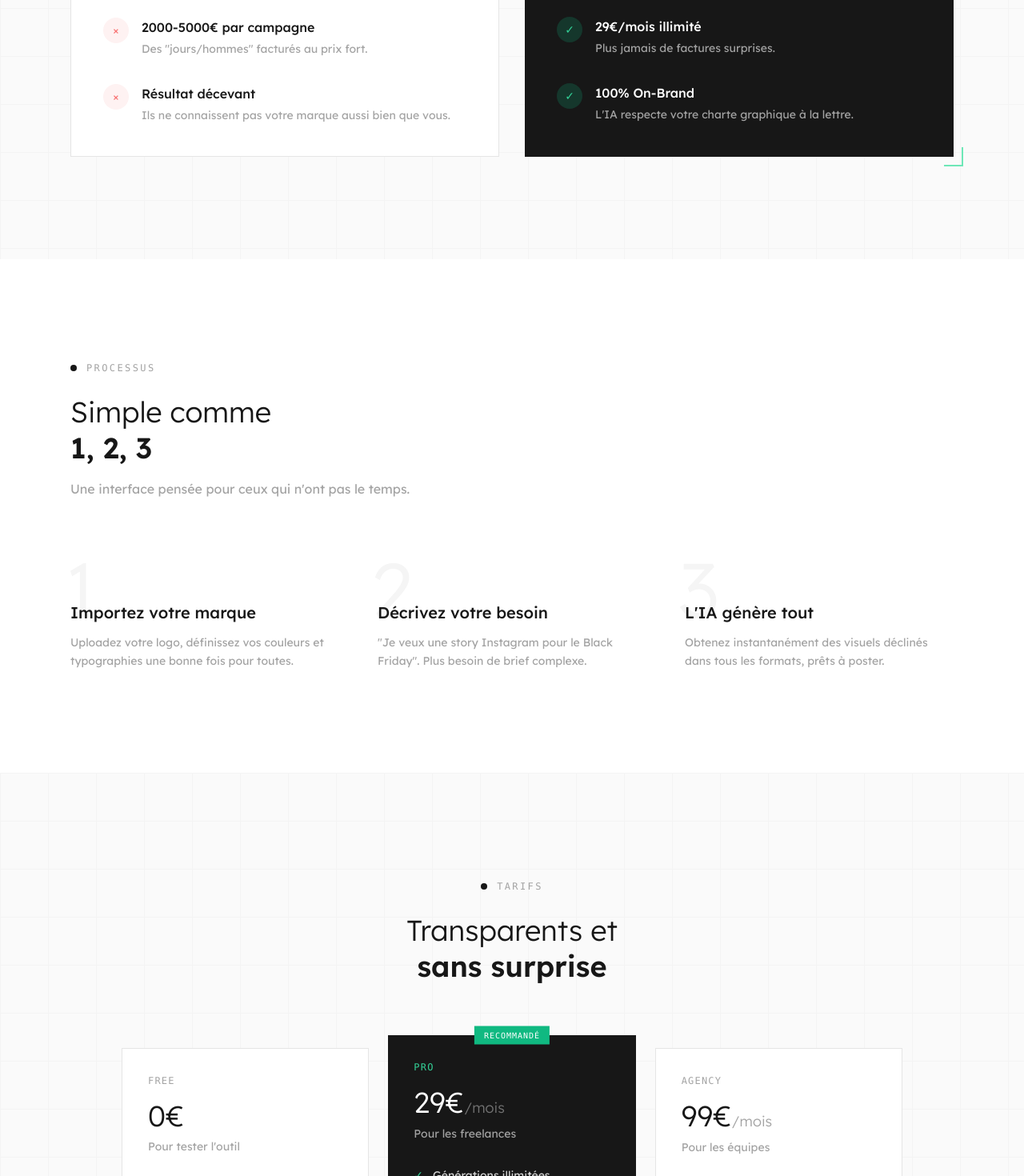
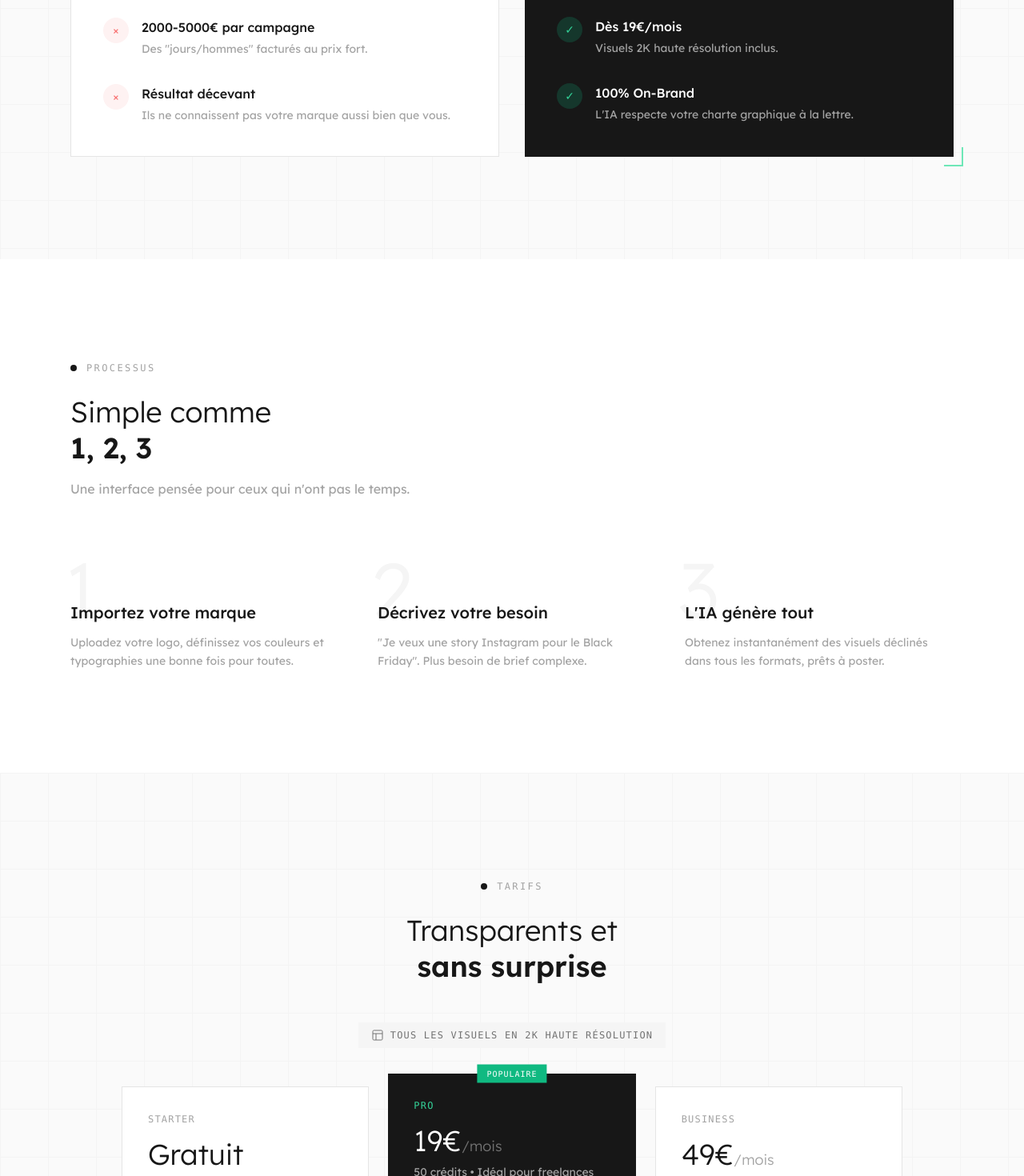
Before and after one commit to Liftof/briefbox, a Next.js app: page / in a window 1280 px wide. Shown: the part 1330-2800 px from the top of the page at 80% size. Built offline with nearby package versions, Linux system fonts and the light colour scheme; no server answers.

Commit message:
feat: Add aspect ratio toggle, update pricing (Starter/Pro 19€/Business 49€), add 2K resolution mention

```diff
--- a/app/page.tsx
+++ b/app/page.tsx
@@ -87,8 +87,8 @@ export default function Home() {
                   <div className="flex items-start gap-4">
                     <div className="w-8 h-8 bg-emerald-500/20 rounded-full flex items-center justify-center text-emerald-400 text-sm flex-shrink-0">✓</div>
                     <div>
-                      <div className="font-medium text-white mb-1">29€/mois illimité</div>
-                      <div className="text-sm text-gray-400 leading-relaxed">Plus jamais de factures surprises.</div>
+                      <div className="font-medium text-white mb-1">Dès 19€/mois</div>
+                      <div className="text-sm text-gray-400 leading-relaxed">Visuels 2K haute résolution inclus.</div>
                     </div>
                   </div>
                   <div className="flex items-start gap-4">
@@ -169,7 +169,7 @@ export default function Home() {
 
         <div className="max-w-5xl mx-auto px-6 relative z-10">
           {/* Section header */}
-          <div className="text-center mb-20">
+          <div className="text-center mb-12">
             <div className="inline-flex items-center gap-3 mb-6">
               <div className="w-2 h-2 bg-gray-900 rounded-full" />
               <span className="text-xs font-mono uppercase tracking-[0.2em] text-gray-400">Tarifs</span>
@@ -180,90 +180,109 @@ export default function Home() {
             </h2>
           </div>
 
+          {/* Resolution badge */}
+          <div className="text-center mb-12">
+            <span className="inline-flex items-center gap-2 text-xs font-mono uppercase tracking-widest text-gray-500 bg-gray-100 px-4 py-2">
+              <svg className="w-4 h-4" fill="none" stroke="currentColor" strokeWidth="1.5" viewBox="0 0 24 24">
+                <rect x="3" y="3" width="18" height="18" rx="2" />
+                <path d="M3 9h18M9 21V9" />
+              </svg>
+              Tous les visuels en 2K haute résolution
+            </span>
+          </div>
+
           <div className="grid lg:grid-cols-3 gap-6 items-start">
-            {/* Free */}
+            {/* Starter */}
             <div className="bg-white border border-gray-200 p-8">
-              <div className="text-xs font-mono uppercase tracking-widest text-gray-400 mb-4">Free</div>
-              <div className="text-4xl font-light text-gray-900 mb-2">0€</div>
-              <p className="text-sm text-gray-400 mb-8">Pour tester l'outil</p>
+              <div className="text-xs font-mono uppercase tracking-widest text-gray-400 mb-4">Starter</div>
+              <div className="text-4xl font-light text-gray-900 mb-2">Gratuit</div>
+              <p className="text-sm text-gray-400 mb-8">Pour découvrir l'outil</p>
 
               <ul className="space-y-3 mb-8">
                 <li className="flex items-center gap-3 text-sm text-gray-600">
                   <span className="text-emerald-500">✓</span>
-                  10 générations/mois
+                  3 générations offertes
                 </li>
                 <li className="flex items-center gap-3 text-sm text-gray-600">
                   <span className="text-emerald-500">✓</span>
-                  Tous les templates
+                  Analyse de marque complète
+                </li>
+                <li className="flex items-center gap-3 text-sm text-gray-600">
+                  <span className="text-emerald-500">✓</span>
+                  Export 2K haute résolution
                 </li>
                 <li className="flex items-center gap-3 text-sm text-gray-300">
                   <span>×</span>
-                  Charte graphique
+                  Galerie d'inspirations
                 </li>
               </ul>
 
               <Link href="/playground" className="block w-full py-3 text-center text-sm font-medium text-gray-900 border border-gray-200 hover:border-gray-900 transition-colors">
-                Commencer
+                Commencer gratuitement
               </Link>
             </div>
 
             {/* Pro - Featured */}
             <div className="relative bg-gray-900 text-white p-8 lg:-mt-4 lg:-mb-4">
               <div className="absolute top-0 left-1/2 -translate-x-1/2 -translate-y-1/2 bg-emerald-500 text-white text-[10px] font-mono uppercase tracking-widest px-3 py-1">
-                Recommandé
+                Populaire
               </div>
 
               <div className="text-xs font-mono uppercase tracking-widest text-emerald-400 mb-4">Pro</div>
-              <div className="text-4xl font-light text-white mb-2">29€<span className="text-lg text-gray-500">/mois</span></div>
-              <p className="text-sm text-gray-400 mb-8">Pour les freelances</p>
+              <div className="text-4xl font-light text-white mb-2">19€<span className="text-lg text-gray-500">/mois</span></div>
+              <p className="text-sm text-gray-400 mb-8">50 crédits • Idéal pour freelances</p>
 
               <ul className="space-y-3 mb-8">
                 <li className="flex items-center gap-3 text-sm text-gray-300">
                   <span className="text-emerald-400">✓</span>
-                  Générations illimitées
+                  50 générations/mois
                 </li>
                 <li className="flex items-center gap-3 text-sm text-gray-300">
                   <span className="text-emerald-400">✓</span>
-                  Tous les templates
+                  Galerie d'inspirations complète
                 </li>
                 <li className="flex items-center gap-3 text-sm text-gray-300">
                   <span className="text-emerald-400">✓</span>
-                  Charte graphique illimitée
+                  Tous les ratios et formats
                 </li>
                 <li className="flex items-center gap-3 text-sm text-gray-300">
                   <span className="text-emerald-400">✓</span>
-                  Exports HD
+                  Historique illimité
                 </li>
               </ul>
 
               <button className="w-full py-3 text-center text-sm font-medium bg-white text-gray-900 hover:bg-gray-100 transition-colors">
-                Essai gratuit 14j
+                Essai gratuit 7 jours
               </button>
             </div>
 
-            {/* Agency */}
+            {/* Business */}
             <div className="bg-white border border-gray-200 p-8">
-              <div className="text-xs font-mono uppercase tracking-widest text-gray-400 mb-4">Agency</div>
-              <div className="text-4xl font-light text-gray-900 mb-2">99€<span className="text-lg text-gray-400">/mois</span></div>
-              <p className="text-sm text-gray-400 mb-8">Pour les équipes</p>
+              <div className="text-xs font-mono uppercase tracking-widest text-gray-400 mb-4">Business</div>
+              <div className="text-4xl font-light text-gray-900 mb-2">49€<span className="text-lg text-gray-400">/mois</span></div>
+              <p className="text-sm text-gray-400 mb-8">150 crédits • Pour les équipes</p>
 
               <ul className="space-y-3 mb-8">
+                <li className="flex items-center gap-3 text-sm text-gray-600">
+                  <span className="text-emerald-500">✓</span>
+                  150 générations/mois
+                </li>
                 <li className="flex items-center gap-3 text-sm text-gray-600">
                   <span className="text-emerald-500">✓</span>
                   Tout du plan Pro
                 </li>
                 <li className="flex items-center gap-3 text-sm text-gray-600">
                   <span className="text-emerald-500">✓</span>
-                  5 sièges inclus
+                  3 membres d'équipe
                 </li>
                 <li className="flex items-center gap-3 text-sm text-gray-600">
                   <span className="text-emerald-500">✓</span>
-                  API access
+                  Support prioritaire
                 </li>
               </ul>
 
               <button className="block w-full py-3 text-center text-sm font-medium text-gray-900 border border-gray-200 hover:border-gray-900 transition-colors">
-                Réserver une démo
+                Contacter les ventes
               </button>
             </div>
           </div>
--- a/app/playground/page.tsx
+++ b/app/playground/page.tsx
@@ -221,6 +221,17 @@ function PlaygroundContent() {
   const [lightboxImage, setLightboxImage] = useState<string | null>(null);
   const [isThinking, setIsThinking] = useState(false);
   const [contentLanguage, setContentLanguage] = useState<'fr' | 'en' | 'es' | 'de'>('fr');
+  const [aspectRatio, setAspectRatio] = useState<string>('1:1');
+
+  // Aspect ratio options
+  const ASPECT_RATIOS = [
+    { value: '1:1', label: '1:1', desc: 'Carré', icon: '◻️' },
+    { value: '4:5', label: '4:5', desc: 'Portrait', icon: '📱' },
+    { value: '9:16', label: '9:16', desc: 'Story/Reel', icon: '📲' },
+    { value: '16:9', label: '16:9', desc: 'Paysage', icon: '🖥️' },
+    { value: '3:2', label: '3:2', desc: 'Photo', icon: '📷' },
+    { value: '21:9', label: '21:9', desc: 'Cinéma', icon: '🎬' },
+  ];
 
   // Language options
   const LANGUAGES = [
@@ -978,7 +989,7 @@ Apply the edit instruction to Image 1 while preserving what wasn't mentioned. Fo
           imageUrls: allImages, // Base image first, then style refs
           referenceImages: styleReferences, // Also mark them as style refs
           numImages: 2,
-          aspectRatio: '1:1'
+          aspectRatio
         })
       });
 
@@ -997,7 +1008,7 @@ Apply the edit instruction to Image 1 while preserving what wasn't mentioned. Fo
           return {
             id: `edit-${createId()}-${index}`,
             url,
-            aspectRatio: img?.aspect_ratio || '1:1'
+            aspectRatio: img?.aspect_ratio || aspectRatio
           };
         })
         .filter(Boolean) as GeneratedImage[];
@@ -1204,7 +1215,7 @@ Apply the edit instruction to Image 1 while preserving what wasn't mentioned. Fo
           referenceImages: styleReferenceImages, // Style reference images
           imageContextMap: imageContextMap, // NEW: Pass explicit roles
           numImages: 2, // Reduced to 2 for cost optimization
-          aspectRatio: '1:1'
+          aspectRatio
         })
       });
       const payload = await response.json();
@@ -1219,7 +1230,7 @@ Apply the edit instruction to Image 1 while preserving what wasn't mentioned. Fo
           return {
             id: `${createId()}-${index}`,
             url,
-            aspectRatio: img?.aspect_ratio || img?.metadata?.aspect_ratio || '1:1'
+            aspectRatio: img?.aspect_ratio || img?.metadata?.aspect_ratio || aspectRatio
           };
         })
         .filter(Boolean) as GeneratedImage[];
@@ -1719,6 +1730,17 @@ Apply the edit instruction to Image 1 while preserving what wasn't mentioned. Fo
             </div>
           </div>
           <div className="flex items-center gap-2">
+            {/* Aspect Ratio Toggle */}
+            <select
+              value={aspectRatio}
+              onChange={(e) => setAspectRatio(e.target.value)}
+              className="text-xs bg-white border border-gray-200 px-3 py-2 outline-none cursor-pointer text-gray-600 hover:border-gray-300"
+            >
+              {ASPECT_RATIOS.map(ratio => (
+                <option key={ratio.value} value={ratio.value}>{ratio.icon} {ratio.label}</option>
+              ))}
+            </select>
+            {/* Language Toggle */}
             <select
               value={contentLanguage}
               onChange={(e) => setContentLanguage(e.target.value as 'fr' | 'en' | 'es' | 'de')}
--- a/components/Hero.tsx
+++ b/components/Hero.tsx
@@ -64,7 +64,7 @@ export default function Hero() {
 
             {/* Subheadline */}
             <p className="text-lg text-gray-400 leading-relaxed max-w-md mb-10">
-              On analyse votre marque en 60 secondes. Ensuite, générez des visuels <span className="text-gray-900 font-medium">100% on-brand</span> en un clic.
+              On analyse votre marque en 60 secondes. Ensuite, générez des visuels <span className="text-gray-900 font-medium">haute résolution</span>, <span className="text-gray-900 font-medium">100% on-brand</span> en un clic.
             </p>
 
             {/* URL Input */}
```
